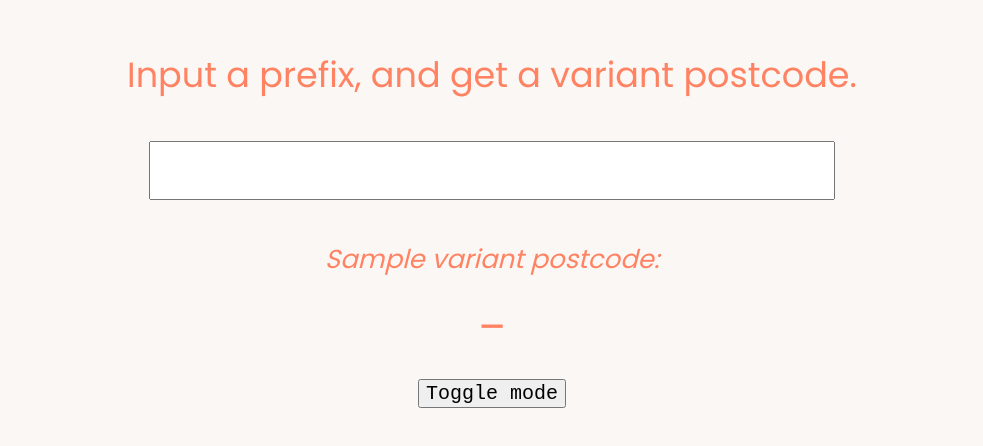
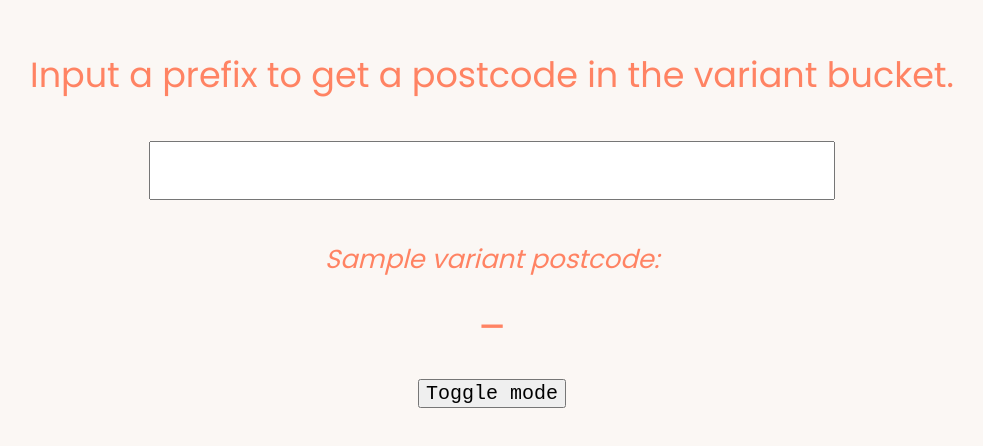
Before and after one commit to BenLeong0/postcode-generator, a React (Create React App) app: page / in a window 1280 px wide. Shown: the part 172-618 px from the top of the page, without its empty margins (148-1131 px from the left). Built offline with nearby package versions, Linux system fonts and the light colour scheme.

Commit message:
udpate title

```diff
--- a/src/components/GetVariant.tsx
+++ b/src/components/GetVariant.tsx
@@ -34,7 +34,7 @@ const GetVariant: React.FC<GetVariantProps> = ({ isVariant }) => {
     return (
         <>
             <p className="page-title margin-bottom-large">
-                Input a prefix, and get a variant postcode.
+                Input a prefix to get a postcode in the variant bucket.
             </p>
             <input
                 className="input-box margin-bottom-large"
```
